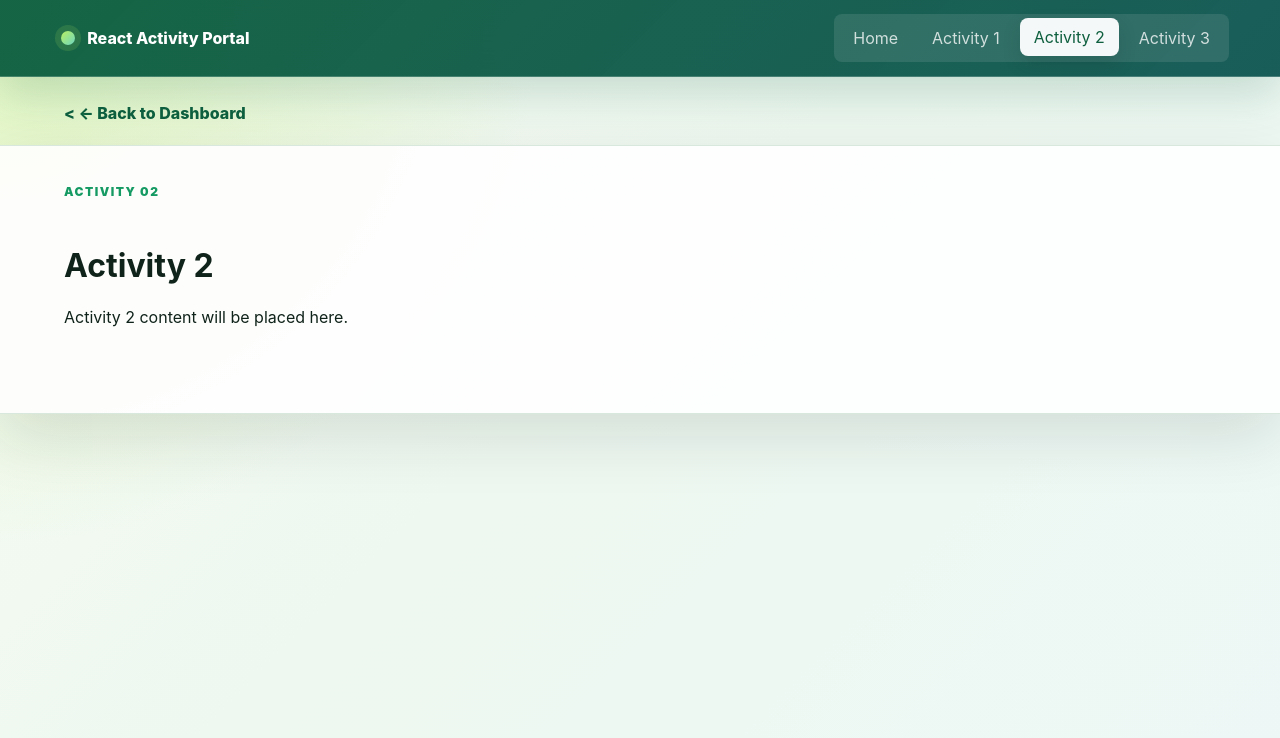
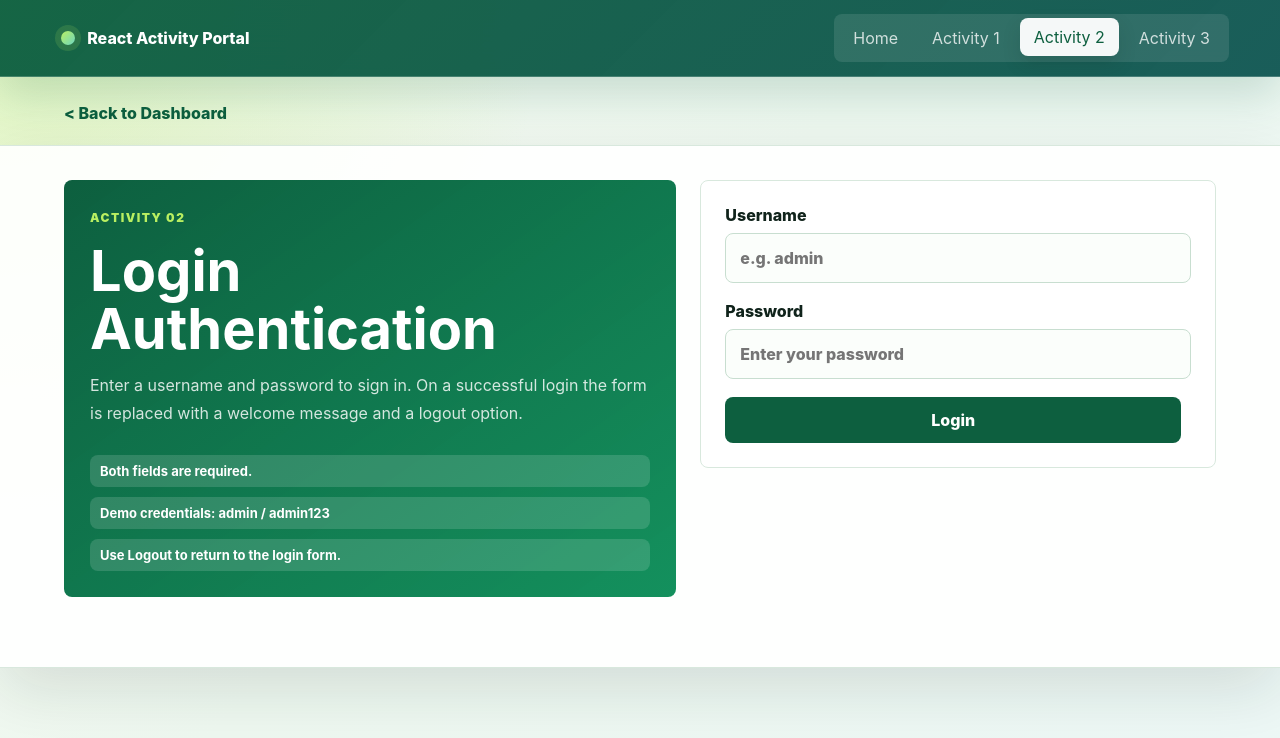
Before and after one commit to JholanL/react-activity-portal, a React (Vite) app: page / in a window 1280 px wide. Both pictures are taken after a click on the button "Activity 2". Shown: the top 738 px of the page. Built offline with nearby package versions, Linux system fonts and the light colour scheme.

Commit message:
Add Login Authentication activity
Username/password form with validation, if/else if/else status
handling, and conditional rendering between the login form and a
welcome + logout panel on success.

```diff
--- a/src/index.css
+++ b/src/index.css
@@ -318,7 +318,8 @@ button {
 }
 
 .activity-card button,
-.activity-form button {
+.activity-form button,
+.result-panel .form-actions button {
   min-height: 46px;
   padding: 0 18px;
   border: none;
@@ -330,7 +331,8 @@ button {
 }
 
 .activity-card button:hover,
-.activity-form button:hover {
+.activity-form button:hover,
+.result-panel .form-actions button:hover {
   background: #08482f;
   box-shadow: 0 12px 24px rgba(13, 95, 63, 0.18);
   transform: translateY(-1px);
--- a/src/pages/Activity2.jsx
+++ b/src/pages/Activity2.jsx
@@ -1,22 +1,135 @@
+import { useState } from "react"
+
+const VALID_USERNAME = "admin"
+const VALID_PASSWORD = "admin123"
+
 function Activity2({ setCurrentPage }) {
+  const [username, setUsername] = useState("")
+  const [password, setPassword] = useState("")
+  const [isLoggedIn, setIsLoggedIn] = useState(false)
+  const [message, setMessage] = useState(null)
+  const [fieldErrors, setFieldErrors] = useState({})
+
+  function handleLogin(event) {
+    event.preventDefault()
+
+    if (username.trim() === "" || password.trim() === "") {
+      setFieldErrors({
+        username: username.trim() === "" ? "Username is required." : "",
+        password: password.trim() === "" ? "Password is required." : "",
+      })
+      setMessage({ text: "Please enter username and password.", tone: "error" })
+    } else if (username === VALID_USERNAME && password === VALID_PASSWORD) {
+      setFieldErrors({})
+      setMessage({ text: "Login successful!", tone: "success" })
+      setIsLoggedIn(true)
+    } else {
+      setFieldErrors({
+        username: "Check your credentials.",
+        password: "Check your credentials.",
+      })
+      setMessage({ text: "Invalid username or password.", tone: "error" })
+    }
+  }
+
+  function handleLogout() {
+    setIsLoggedIn(false)
+    setUsername("")
+    setPassword("")
+    setMessage(null)
+    setFieldErrors({})
+  }
+
   return (
-    <main className="activity-page">
+    <main className="activity-page shell">
       <button
         className="back-button"
         onClick={() => setCurrentPage("dashboard")}
       >
-        ← Back to Dashboard
+        Back to Dashboard
       </button>
 
-      <div className="activity-content">
-        <span className="activity-page-number">Activity 02</span>
+      <section className="activity-content attendance-layout page-enter">
+        <div className="activity-intro">
+          <span className="activity-page-number">Activity 02</span>
+          <h1>Login Authentication</h1>
+          <p>
+            Enter a username and password to sign in. On a successful login
+            the form is replaced with a welcome message and a logout option.
+          </p>
 
-        <h1>Activity 2</h1>
+          <div className="instruction-list">
+            <span>Both fields are required.</span>
+            <span>Demo credentials: admin / admin123</span>
+            <span>Use Logout to return to the login form.</span>
+          </div>
+        </div>
 
-        <p>
-          Activity 2 content will be placed here.
-        </p>
-      </div>
+        <div>
+          {!isLoggedIn ? (
+            <>
+              <form className="activity-form" onSubmit={handleLogin}>
+                <label>
+                  Username
+                  <input
+                    type="text"
+                    value={username}
+                    onChange={(event) => {
+                      setUsername(event.target.value)
+                      setFieldErrors({ ...fieldErrors, username: "" })
+                    }}
+                    placeholder="e.g. admin"
+                    className={fieldErrors.username ? "input-error" : ""}
+                  />
+                  {fieldErrors.username && (
+                    <span className="field-error">{fieldErrors.username}</span>
+                  )}
+                </label>
+
+                <label>
+                  Password
+                  <input
+                    type="password"
+                    value={password}
+                    onChange={(event) => {
+                      setPassword(event.target.value)
+                      setFieldErrors({ ...fieldErrors, password: "" })
+                    }}
+                    placeholder="Enter your password"
+                    className={fieldErrors.password ? "input-error" : ""}
+                  />
+                  {fieldErrors.password && (
+                    <span className="field-error">{fieldErrors.password}</span>
+                  )}
+                </label>
+
+                <div className="form-actions">
+                  <button type="submit">Login</button>
+                </div>
+              </form>
+
+              {message && (
+                <aside className={`result-panel ${message.tone === "error" ? "danger" : "success"}`}>
+                  <span className="result-label">Status</span>
+                  <p>{message.text}</p>
+                </aside>
+              )}
+            </>
+          ) : (
+            <aside className="result-panel success">
+              <span className="result-label">Welcome</span>
+              <h2>Hello, {username}!</h2>
+              <p>{message?.text}</p>
+
+              <div className="form-actions">
+                <button type="button" onClick={handleLogout}>
+                  Logout
+                </button>
+              </div>
+            </aside>
+          )}
+        </div>
+      </section>
     </main>
   )
 }
```
